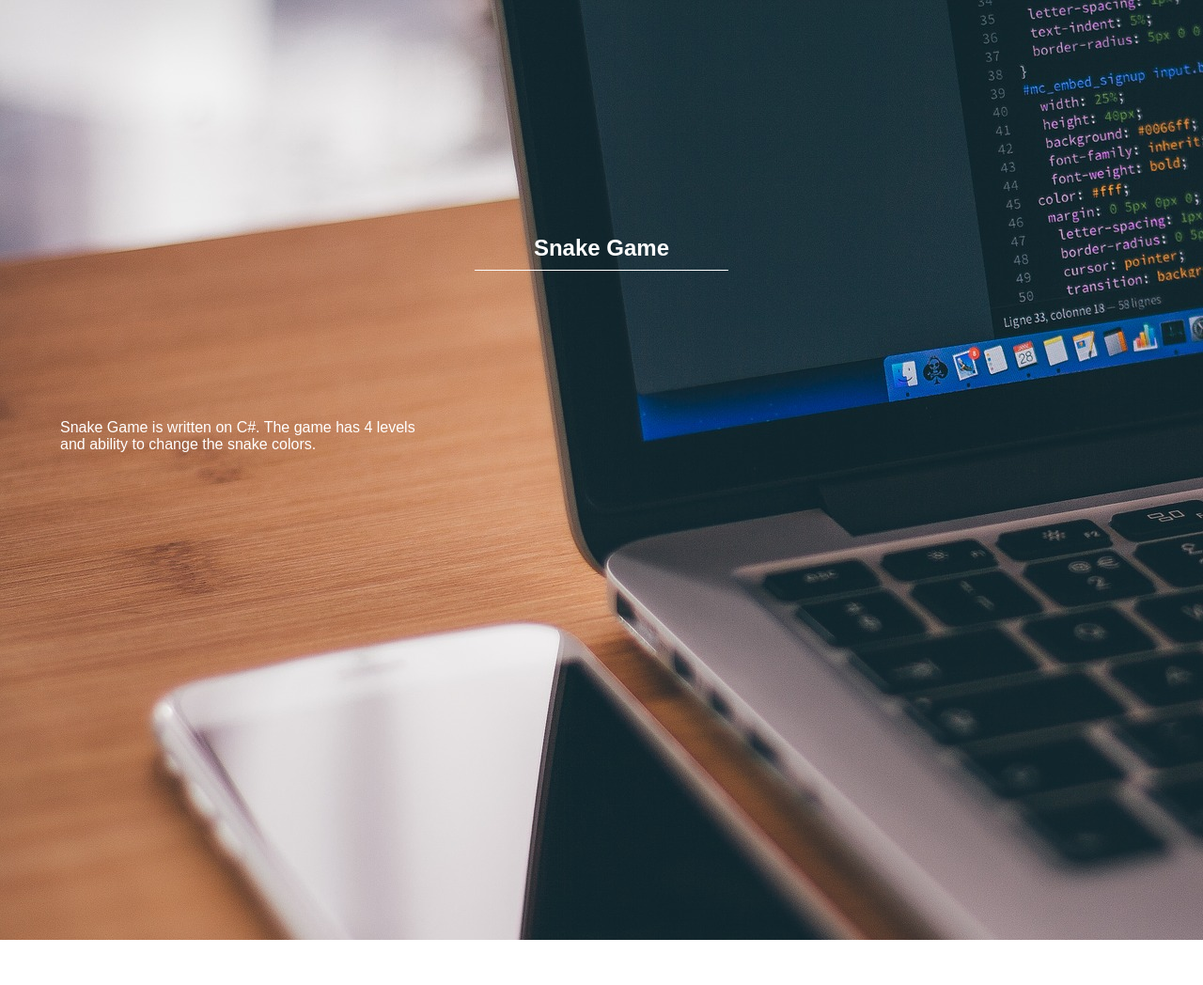
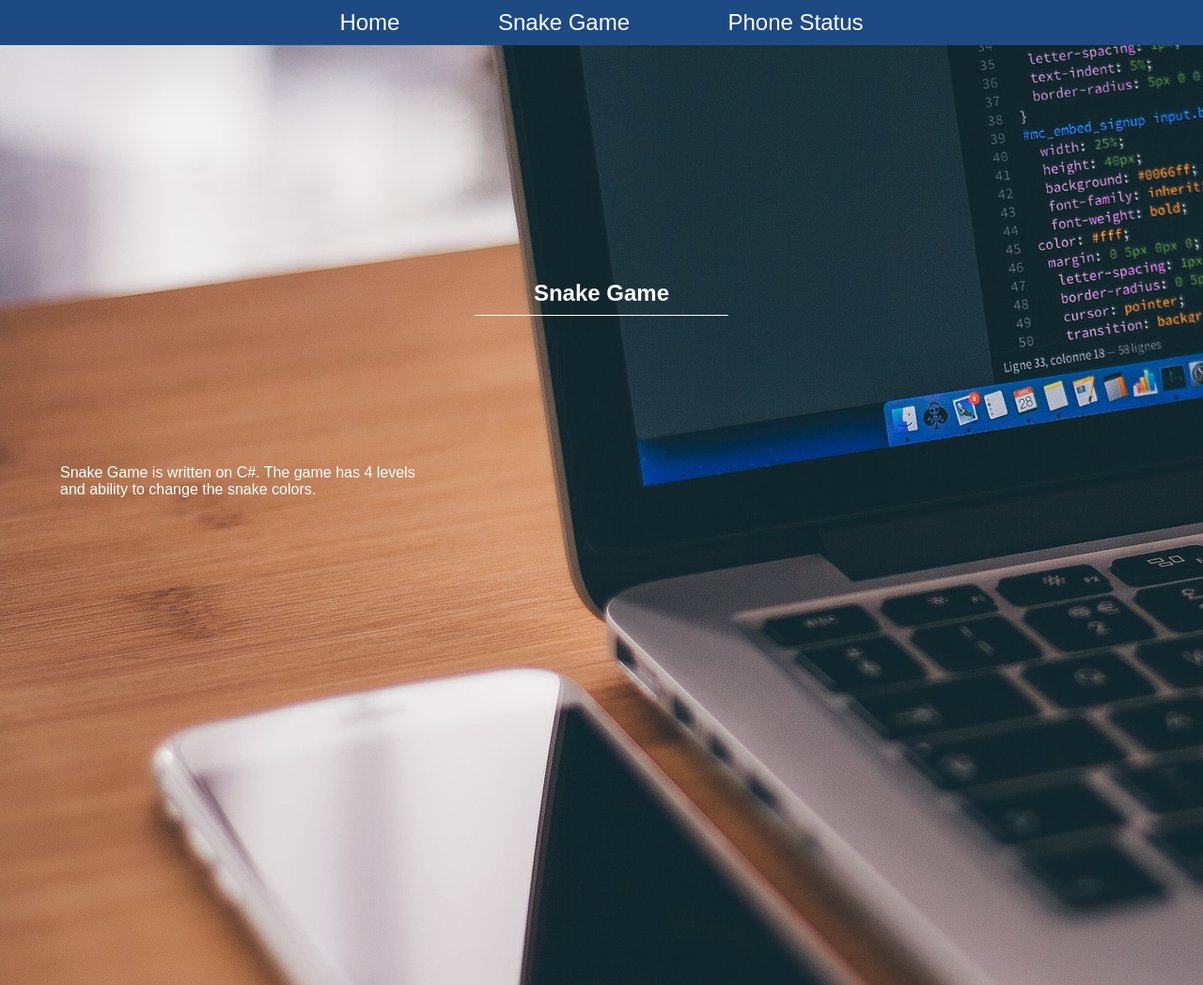
Before and after one commit to BalioFVFX/BalioFVFX-Website, a plain HTML site: page snakeGame.html in a window 1280 px wide. Shown: the whole page at 94% size. Before the commit the page ends 1000 px from the top, so only its background shows below. Drawn offline with Linux system fonts and the light colour scheme.

Commit message:
Snake Game navigation

```diff
--- a/snakeGame.css
+++ b/snakeGame.css
@@ -25,3 +25,27 @@ text-align: center;
     width:30%;
     left: 5%;
 }
+
+.navbar{
+    width:100%;
+    text-align:center;
+    background: rgb(30, 74, 131);
+}
+
+.navbar ul li {
+    list-style-type:none;
+    display: inline-block;
+    padding: 10px 50px;
+    color:white;
+    font-size: 24px;
+    font-family: sans-serif;
+    cursor: pointer;
+}
+
+.navbar ul li:hover{
+    background:orange;
+}
+
+a{
+    text-decoration: none;
+    color:white;
--- a/snakeGame.html
+++ b/snakeGame.html
@@ -8,6 +8,13 @@
     <title>Snake Game</title>
 </head>
 <body>
+    <div class="navbar">
+        <ul>
+                <li><a href="index.html">Home</a></li>
+            <li><a href="snakeGame.html">Snake Game</a></li>
+            <li><a href="phoneStatus.html">Phone Status</a></li>
+        </ul>
+    </div>
     <section id="about">
         <div id="title-content">
         <h1 id="title">Snake Game</h1>
```
